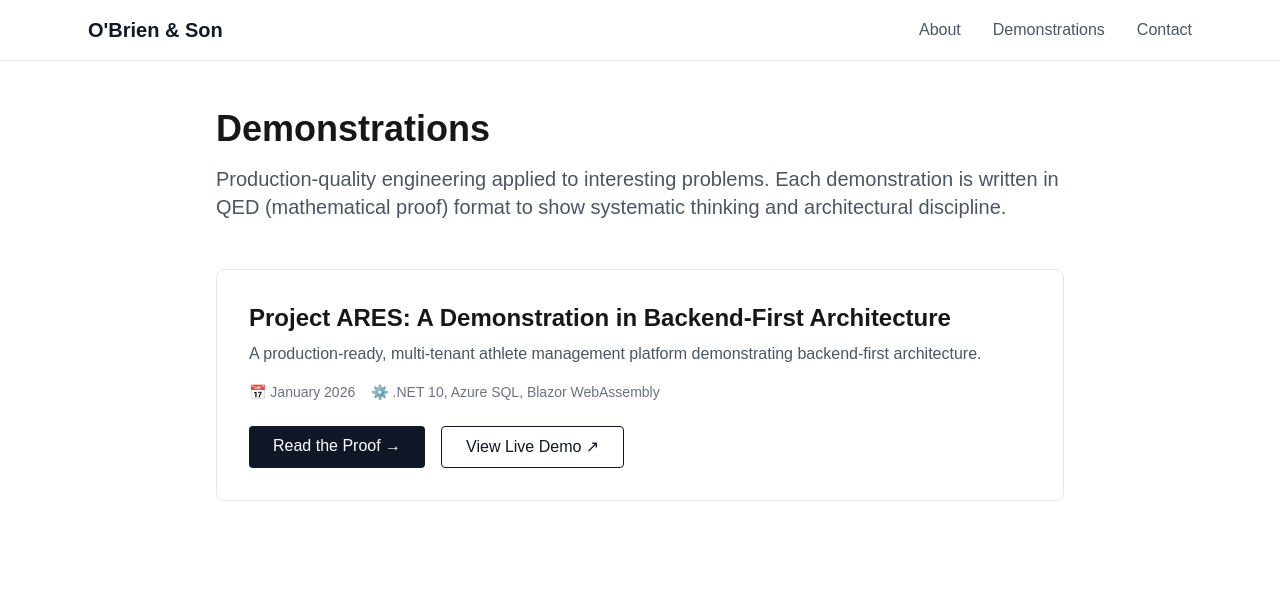
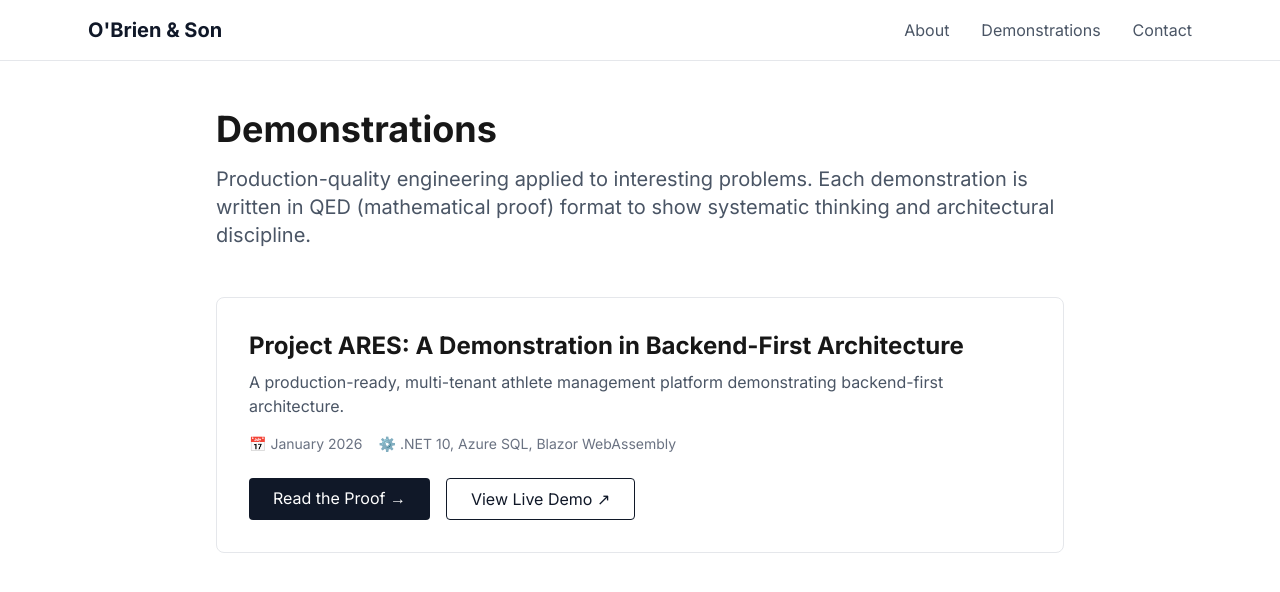
Before and after one commit to darkhorse286/obrien-portfolio, a Next.js app: page /demonstrations in a window 1280 px wide. Shown: the top 592 px of the page. Built offline with nearby package versions, Linux system fonts and the light colour scheme.

Commit message:
updating the metadata on the root layout

```diff
--- a/app/layout.tsx
+++ b/app/layout.tsx
@@ -1,34 +1,87 @@
 import type { Metadata } from "next";
-import { Geist, Geist_Mono } from "next/font/google";
+import { Inter } from "next/font/google";
 import "./globals.css";
 import Navigation from "@/components/Navigation";
 
-const geistSans = Geist({
-  variable: "--font-geist-sans",
-  subsets: ["latin"],
-});
-
-const geistMono = Geist_Mono({
-  variable: "--font-geist-mono",
-  subsets: ["latin"],
-});
+const inter = Inter({ subsets: ["latin"] });
 
 export const metadata: Metadata = {
-  title: "O'Brien & Son",
-  description: "Collection of demonstrations and projects created by Liam O'Brien",
+  title: {
+    default: "O'Brien & Son | Software Architecture & Security",
+    template: "%s | O'Brien & Son"
+  },
+  description: "A workshop for building production systems with quality craftsmanship. Backend-first architecture, security-conscious design, and systems built to last.",
+  keywords: ["software architecture", "security architecture", "backend development", "ASP.NET Core", ".NET Development", "API design", "multi-tenant systems", "Rochester MN", "software engineer"],
+  authors: [{ name: "Liam O'Brien" }],
+  creator: "Liam O'Brien",
+  openGraph: {
+    type: "website",
+    locale: "en_US",
+    url: "https://www.obrienandson.com",
+    siteName: "O'Brien & Son",
+    title: "O'Brien & Son | Software Architecture & Security",
+    description: "A workshop for building production systems with quality craftsmanship. Backend-first architecture, security-conscious design, and systems built to last.",
+    images: [
+      {
+        url: "https://www.obrienandson.com/opengraph-image",
+        width: 1200,
+        height: 630,
+        alt: "O'Brien & Son - Software Architecture Workshop",
+      },
+    ],
+  },
+  twitter: {
+    card: "summary_large_image",
+    title: "O'Brien & Son | Software Architecture & Security",
+    description: "A workshop for building production systems with quality craftsmanship.",
+    images: ["https://www.obrienandson.com/opengraph-image"],
+  },
+  robots: {
+    index: true,
+    follow: true,
+    googleBot: {
+      index: true,
+      follow: true,
+      'max-video-preview': -1,
+      'max-image-preview': 'large',
+      'max-snippet': -1,
+    },
+  },
 };
 
 export default function RootLayout({
   children,
-}: Readonly<{
+}: {
   children: React.ReactNode;
-}>) {
+}) {
   return (
     <html lang="en">
-      <body
-        className={`${geistSans.variable} ${geistMono.variable} antialiased`}
-      >
-        <Navigation/>
+      <head>
+        <link rel="canonical" href="https://www.obrienandson.com" />
+        <script
+          type="application/ld+json"
+          dangerouslySetInnerHTML={{
+            __html: JSON.stringify({
+              '@context': 'https://schema.org',
+              '@type': 'Person',
+              name: 'Liam O\'Brien',
+              jobTitle: 'Senior Solutions Architect for Security',
+              url: 'https://www.obrienandson.com',
+              sameAs: [
+                'https://www.linkedin.com/in/liam-o-brien-a6438043/',
+              ],
+              address: {
+                '@type': 'PostalAddress',
+                addressLocality: 'Rochester',
+                addressRegion: 'MN',
+                addressCountry: 'US',
+              },
+            }),
+          }}
+        />
+      </head>
+      <body className={inter.className}>
+        <Navigation />
         {children}
       </body>
     </html>
```
